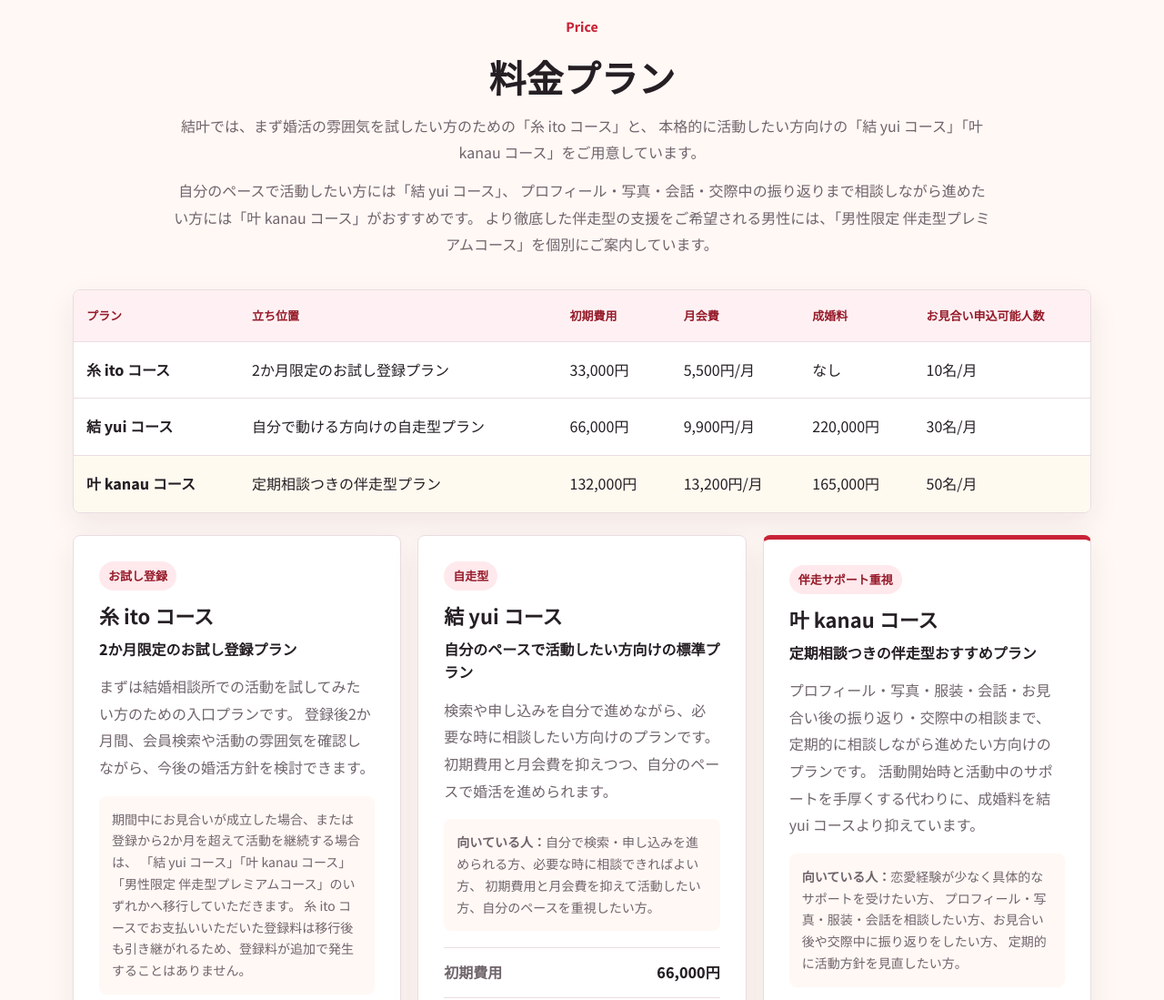
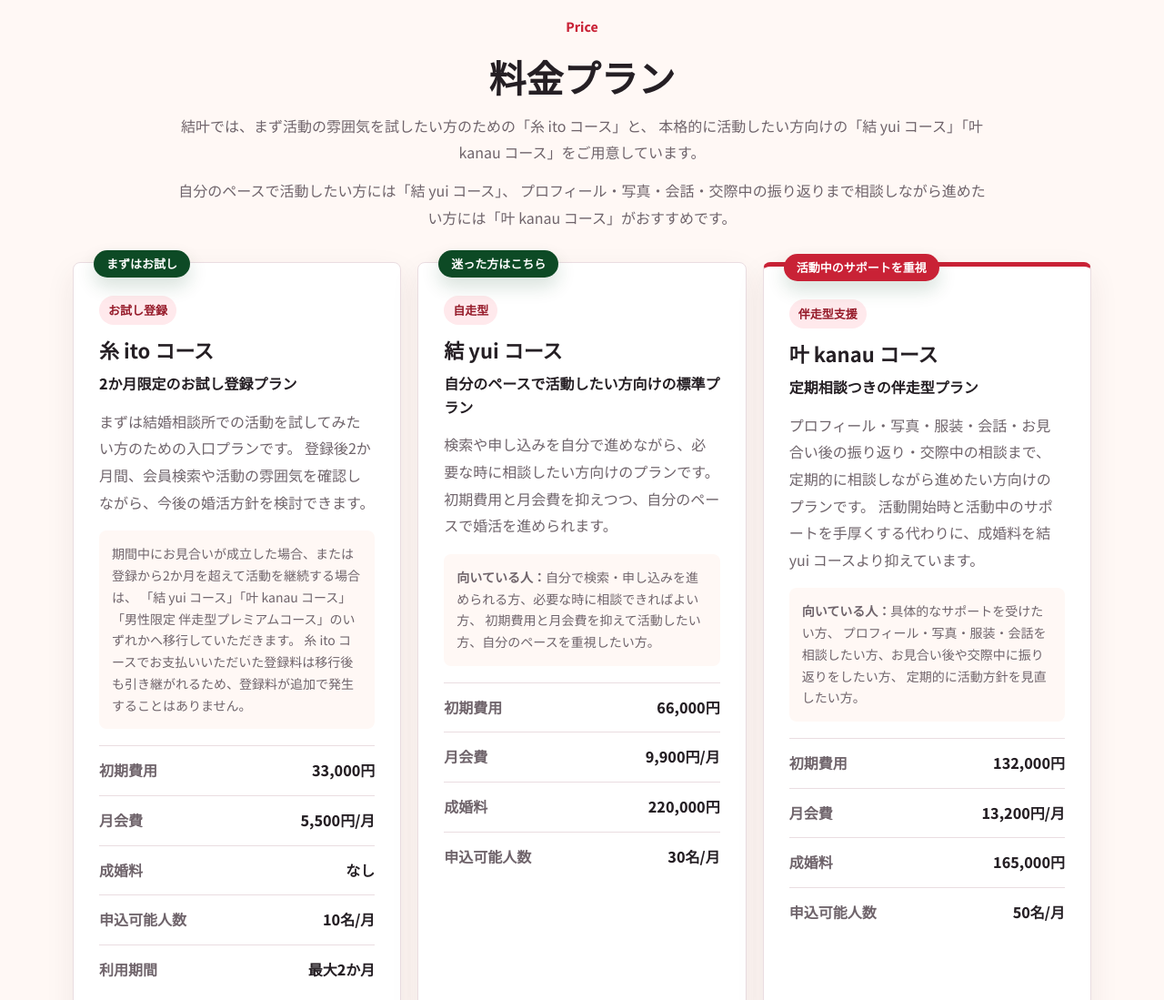
Before and after one commit to int7010/lp-yuito, a plain HTML site: page index.html in a window 1280 px wide. Shown: the part 7280-8379 px from the top of the page at 91% size. Drawn offline with Linux system fonts and the light colour scheme.

Commit message:
Add files via upload

```diff
--- a/index.html
+++ b/index.html
@@ -15,7 +15,7 @@
       rel="stylesheet"
     >
     <link rel="icon" href="assets/favicon.png">
-    <link rel="stylesheet" href="styles.css?v=20260703-price-plan-update">
+    <link rel="stylesheet" href="styles.css?v=20260703-price-card-labels">
   </head>
   <body>
     <header class="site-header">
@@ -310,57 +310,17 @@
           <p class="eyebrow">Price</p>
           <h2>料金プラン</h2>
           <p>
-            結叶では、まず婚活の雰囲気を試したい方のための「糸 ito コース」と、
+            結叶では、まず活動の雰囲気を試したい方のための「糸 ito コース」と、
             本格的に活動したい方向けの「結 yui コース」「叶 kanau コース」をご用意しています。
           </p>
           <p>
             自分のペースで活動したい方には「結 yui コース」、
             プロフィール・写真・会話・交際中の振り返りまで相談しながら進めたい方には「叶 kanau コース」がおすすめです。
-            より徹底した伴走型の支援をご希望される男性には、「男性限定 伴走型プレミアムコース」を個別にご案内しています。
           </p>
-        </div>
-        <div class="price-table-wrap" aria-label="料金プラン比較表">
-          <table class="price-table">
-            <thead>
-              <tr>
-                <th>プラン</th>
-                <th>立ち位置</th>
-                <th>初期費用</th>
-                <th>月会費</th>
-                <th>成婚料</th>
-                <th>お見合い申込可能人数</th>
-              </tr>
-            </thead>
-            <tbody>
-              <tr>
-                <th>糸 ito コース</th>
-                <td>2か月限定のお試し登録プラン</td>
-                <td>33,000円</td>
-                <td>5,500円/月</td>
-                <td>なし</td>
-                <td>10名/月</td>
-              </tr>
-              <tr>
-                <th>結 yui コース</th>
-                <td>自分で動ける方向けの自走型プラン</td>
-                <td>66,000円</td>
-                <td>9,900円/月</td>
-                <td>220,000円</td>
-                <td>30名/月</td>
-              </tr>
-              <tr class="highlight-row">
-                <th>叶 kanau コース</th>
-                <td>定期相談つきの伴走型プラン</td>
-                <td>132,000円</td>
-                <td>13,200円/月</td>
-                <td>165,000円</td>
-                <td>50名/月</td>
-              </tr>
-            </tbody>
-          </table>
         </div>
         <div class="price-list">
           <article class="price-card">
+            <p class="plan-recommend">まずはお試し</p>
             <p class="plan-label">お試し登録</p>
             <h3>糸 ito コース</h3>
             <p class="plan-subtitle">2か月限定のお試し登録プラン</p>
@@ -380,12 +340,9 @@
               <div><dt>申込可能人数</dt><dd>10名/月</dd></div>
               <div><dt>利用期間</dt><dd>最大2か月</dd></div>
             </dl>
-            <p class="plan-note">
-              ※お見合いが成立した場合、または登録から2か月を超えて活動を継続される場合は、本契約プランへの移行が必要です。<br>
-              ※糸 ito コースでお支払いいただいた登録料は、移行後のプランにも引き継がれます。
-            </p>
           </article>
           <article class="price-card">
+            <p class="plan-recommend">迷った方はこちら</p>
             <p class="plan-label">自走型</p>
             <h3>結 yui コース</h3>
             <p class="plan-subtitle">自分のペースで活動したい方向けの標準プラン</p>
@@ -405,16 +362,17 @@
             </dl>
           </article>
           <article class="price-card featured">
-            <p class="plan-label">伴走サポート重視</p>
+            <p class="plan-recommend">活動中のサポートを重視</p>
+            <p class="plan-label">伴走型支援</p>
             <h3>叶 kanau コース</h3>
-            <p class="plan-subtitle">定期相談つきの伴走型おすすめプラン</p>
+            <p class="plan-subtitle">定期相談つきの伴走型プラン</p>
             <p class="plan-lead">
               プロフィール・写真・服装・会話・お見合い後の振り返り・交際中の相談まで、
               定期的に相談しながら進めたい方向けのプランです。
               活動開始時と活動中のサポートを手厚くする代わりに、成婚料を結 yui コースより抑えています。
             </p>
             <p class="plan-fit">
-              <strong>向いている人：</strong>恋愛経験が少なく具体的なサポートを受けたい方、
+              <strong>向いている人：</strong>具体的なサポートを受けたい方、
               プロフィール・写真・服装・会話を相談したい方、お見合い後や交際中に振り返りをしたい方、
               定期的に活動方針を見直したい方。
             </p>
@@ -673,6 +631,6 @@
         <small>&copy; 2026 Yuito. All rights reserved.</small>
       </div>
     </footer>
-    <script src="news.js?v=20260703-price-plan-update"></script>
+    <script src="news.js?v=20260703-price-card-labels"></script>
   </body>
 </html>
--- a/styles.css
+++ b/styles.css
@@ -767,51 +767,6 @@ h3 {
   color: var(--muted);
 }
 
-.price-table-wrap {
-  width: min(1120px, 100%);
-  margin: 0 auto 24px;
-  overflow-x: auto;
-  background: var(--white);
-  border: 1px solid var(--line);
-  border-radius: 8px;
-  box-shadow: 0 12px 32px rgba(73, 36, 43, 0.08);
-}
-
-.price-table {
-  width: 100%;
-  min-width: 860px;
-  border-collapse: collapse;
-}
-
-.price-table th,
-.price-table td {
-  padding: 16px 14px;
-  border-bottom: 1px solid var(--line);
-  text-align: left;
-  vertical-align: top;
-}
-
-.price-table thead th {
-  color: var(--red-dark);
-  background: #fff1f3;
-  font-size: 13px;
-}
-
-.price-table tbody th {
-  color: var(--ink);
-  font-weight: 800;
-}
-
-.price-table tbody tr:last-child th,
-.price-table tbody tr:last-child td {
-  border-bottom: 0;
-}
-
-.price-table .highlight-row th,
-.price-table .highlight-row td {
-  background: #fffaf0;
-}
-
 .price-list {
   display: grid;
   grid-template-columns: repeat(3, minmax(0, 1fr));
@@ -819,9 +774,10 @@ h3 {
 }
 
 .price-card {
+  position: relative;
   display: grid;
   align-content: start;
-  padding: 28px;
+  padding: 36px 28px 28px;
   background: var(--white);
   border: 1px solid var(--line);
   border-radius: 8px;
@@ -830,6 +786,27 @@ h3 {
 
 .price-card.featured {
   border-top: 5px solid var(--red);
+}
+
+.plan-recommend {
+  position: absolute;
+  top: -14px;
+  left: 22px;
+  display: inline-flex;
+  min-height: 30px;
+  align-items: center;
+  margin: 0;
+  padding: 0 14px;
+  color: var(--white);
+  background: var(--green);
+  border-radius: 999px;
+  box-shadow: 0 10px 20px rgba(13, 74, 37, 0.16);
+  font-size: 13px;
+  font-weight: 800;
+}
+
+.price-card.featured .plan-recommend {
+  background: var(--red);
 }
 
 .plan-label {
@@ -861,13 +838,6 @@ h3 {
   background: var(--paper);
   border-radius: 8px;
   font-size: 14px;
-  line-height: 1.7;
-}
-
-.plan-note {
-  margin: 14px 0 0;
-  color: var(--muted);
-  font-size: 12px;
   line-height: 1.7;
 }
 
```
